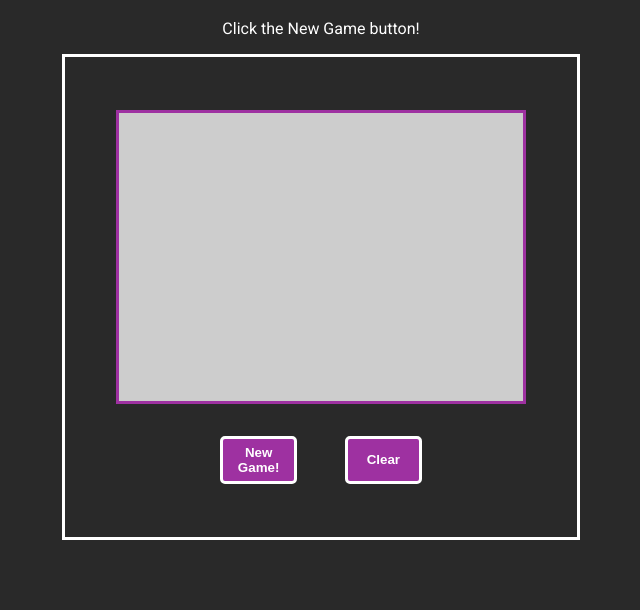
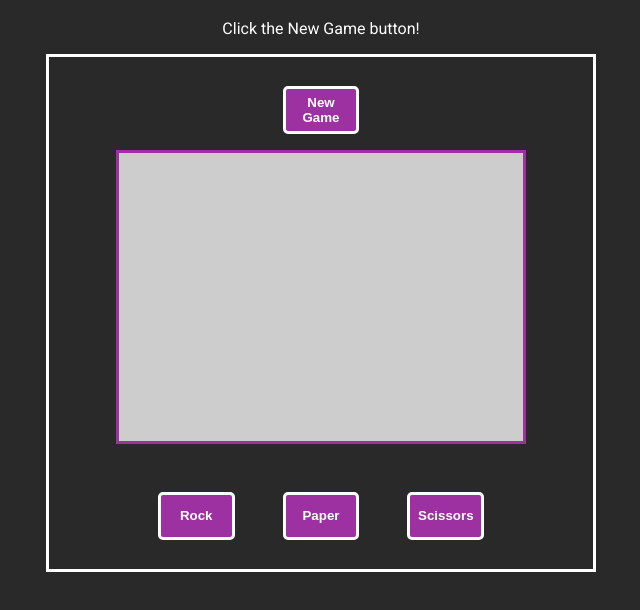
Before and after one commit to BullfrogBST/odin-rock-paper-scissors, a plain HTML site: page index.html in a window 1280 px wide. Shown: the part 62-672 px from the top of the page, without its empty margins (319-959 px from the left). Drawn offline with Linux system fonts and the light colour scheme.

Commit message:
Add, style, and link new buttons

```diff
--- a/index.html
+++ b/index.html
@@ -17,12 +17,16 @@
             <p class="title-desc">Click the New Game button!</p>
         </div>
         <div class="play-area">
+            <button class="button" id="new-game-btn">New Game</button>
             <div class="text-area">
                 <div class="game-text" id="game-text"></div>
             </div>
             <div class="buttons">
-                <button id="new-game-btn" class="button">New Game!</button>
-                <button id="clear-btn" class="button">Clear</button>
+                <div class="rps-buttons">
+                    <button id="Rock" class="rps-button, button">Rock</button>
+                    <button id="Paper" class="rps-button, button">Paper</button>
+                    <button id="Scissors" class="rps-button, button">Scissors</button>
+                </div>
             </div>
         </div>
     </div>
--- a/index.js
+++ b/index.js
@@ -1,5 +1,5 @@
-const newGameBtn = document.querySelector('#new-game-btn');
-const clearBtn = document.querySelector('#clear-btn');
+const buttons = document.querySelectorAll('.rps-button');
+const newGameBtn = document.querySelector('#new-game-btn')
 const gameText = document.querySelector('#game-text');
 
 //Check if the button was clicked, and if so, prompt the user to input a number and pass it to the game function.
--- a/styles.css
+++ b/styles.css
@@ -39,11 +39,14 @@ body{
     flex-direction: column;
     justify-content: center;
     align-items: center;
+    gap: 1rem;
 
     border: 3px solid white;
 
     width: 40%;
     height: 60%;
+
+    padding: 1rem;
 }
 
 .text-area{
@@ -62,8 +65,11 @@ body{
 
 .buttons{
     display: flex;
+    flex-direction: column;
+    align-items: center;
     justify-content: center;
-    gap: 3rem;
+    gap: 1rem;
+
     width: 100%;
     height: auto;
 }
@@ -82,6 +88,18 @@ body{
     cursor: pointer;
 }
 
+.rps-buttons{
+    display: flex;
+    justify-content: center;
+    gap: 3rem;
+    width: 100%;
+    height: auto;
+}
+
+.rps-button{
+
+}
+
 .button:hover{
     background-color: #C95BCC;
 }
```
